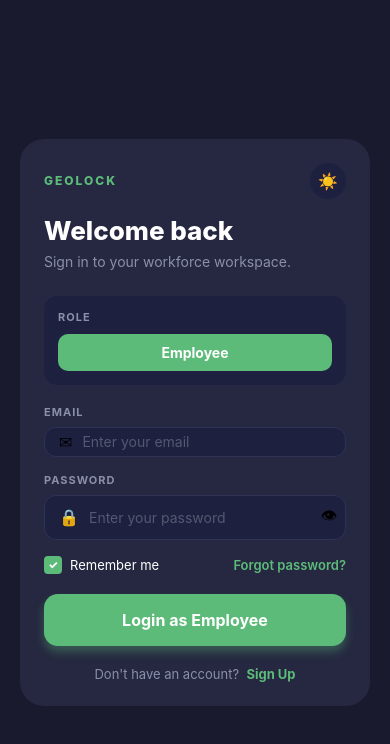
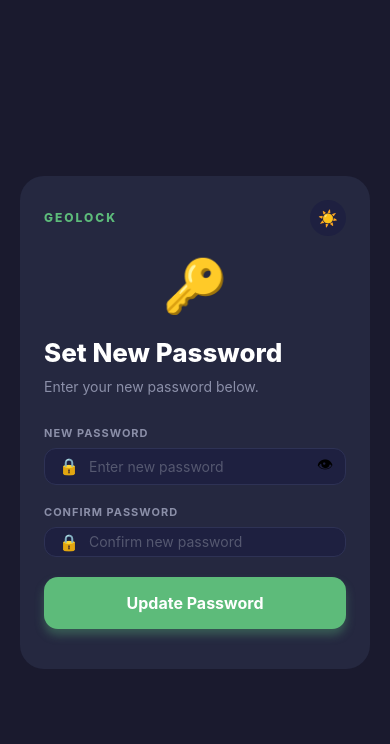
Before and after one commit to mhamza211/Internship-App-1, a React Native app: screen /ResetPassword in a window 390 px wide. Shown: the top 744 px of the page. Built offline with nearby package versions, Linux system fonts and the light colour scheme.

Commit message:
Updated project files

```diff
--- a/App.tsx
+++ b/App.tsx
@@ -1,21 +1,51 @@
 import 'react-native-url-polyfill/auto';
-import React from 'react';
+import React, { useEffect } from 'react';
+import { Linking } from 'react-native';
 import { NavigationContainer } from '@react-navigation/native';
 import { createNativeStackNavigator } from '@react-navigation/native-stack';
 import LoginScreen from './src/screens/LoginScreen';
 import SignupScreen from './src/screens/SignupScreen';
 import ForgotPasswordScreen from './src/screens/ForgotPasswordScreen';
+import ResetPasswordScreen from './src/screens/ResetPasswordScreen';
 import HomeScreen from './src/screens/HomeScreen';
 import CheckInScreen from './src/screens/CheckInScreen';
 import SettingsScreen from './src/screens/SettingsScreen';
 import AttendanceScreen from './src/screens/AttendanceScreen';
 import type { RootStackParamList } from './src/types/navigation';
+import { supabase } from './src/lib/supabase';
 
 const Stack = createNativeStackNavigator<RootStackParamList>();
 
+const linking = {
+  prefixes: ['geolock://'],
+  config: {
+    screens: {
+      ResetPassword: 'reset-password',
+    },
+  },
+};
+
 export default function App() {
+  useEffect(() => {
+    const handleDeepLink = async (url: string | null) => {
+      if (!url) return;
+      if (url.includes('access_token') || url.includes('refresh_token')) {
+        const params = new URLSearchParams(url.split('#')[1] || url.split('?')[1] || '');
+        const accessToken = params.get('access_token');
+        const refreshToken = params.get('refresh_token');
+        if (accessToken && refreshToken) {
+          await supabase.auth.setSession({ access_token: accessToken, refresh_token: refreshToken });
+        }
+      }
+    };
+
+    Linking.getInitialURL().then(handleDeepLink);
+    const sub = Linking.addEventListener('url', (event) => handleDeepLink(event.url));
+    return () => sub.remove();
+  }, []);
+
   return (
-    <NavigationContainer>
+    <NavigationContainer linking={linking}>
       <Stack.Navigator
         screenOptions={{ headerShown: false }}
         initialRouteName="Login"
@@ -23,6 +53,7 @@ export default function App() {
         <Stack.Screen name="Login" component={LoginScreen} />
         <Stack.Screen name="Signup" component={SignupScreen} />
         <Stack.Screen name="ForgotPassword" component={ForgotPasswordScreen} />
+        <Stack.Screen name="ResetPassword" component={ResetPasswordScreen} />
         <Stack.Screen name="Home" component={HomeScreen} />
         <Stack.Screen name="CheckIn" component={CheckInScreen} />
         <Stack.Screen name="Settings" component={SettingsScreen} />
--- /dev/null
+++ b/src/screens/ResetPasswordScreen.tsx
@@ -0,0 +1,191 @@
+import React, { useState } from 'react';
+import {
+  View,
+  Text,
+  StyleSheet,
+  TouchableOpacity,
+  TextInput,
+  StatusBar,
+  SafeAreaView,
+  Platform,
+  ScrollView,
+  Alert,
+  ActivityIndicator,
+} from 'react-native';
+import { useNavigation } from '@react-navigation/native';
+import type { NativeStackNavigationProp } from '@react-navigation/native-stack';
+import type { RootStackParamList } from '../types/navigation';
+import { supabase } from '../lib/supabase';
+
+type NavigationProp = NativeStackNavigationProp<RootStackParamList, 'ResetPassword'>;
+
+const GREEN = '#5DBB7A';
+
+export default function ResetPasswordScreen() {
+  const navigation = useNavigation<NavigationProp>();
+  const [darkMode, setDarkMode] = useState(true);
+  const [password, setPassword] = useState('');
+  const [confirmPassword, setConfirmPassword] = useState('');
+  const [loading, setLoading] = useState(false);
+  const [done, setDone] = useState(false);
+  const [showPassword, setShowPassword] = useState(false);
+
+  const theme = darkMode ? dark : light;
+
+  const handleUpdatePassword = async () => {
+    if (!password || !confirmPassword) {
+      Alert.alert('Missing Fields', 'Please fill in both password fields.');
+      return;
+    }
+    if (password.length < 6) {
+      Alert.alert('Weak Password', 'Password must be at least 6 characters.');
+      return;
+    }
+    if (password !== confirmPassword) {
+      Alert.alert('Mismatch', 'Passwords do not match.');
+      return;
+    }
+
+    setLoading(true);
+    const { error } = await supabase.auth.updateUser({ password });
+    setLoading(false);
+
+    if (error) {
+      Alert.alert('Error', error.message);
+    } else {
+      setDone(true);
+    }
+  };
+
+  return (
+    <SafeAreaView style={[styles.safeArea, { backgroundColor: theme.bg }]}>
+      <StatusBar barStyle={darkMode ? 'light-content' : 'dark-content'} backgroundColor={theme.bg} />
+      <ScrollView
+        contentContainerStyle={styles.scrollContent}
+        keyboardShouldPersistTaps="handled"
+        showsVerticalScrollIndicator={false}
+      >
+        <View style={[styles.card, { backgroundColor: theme.card, shadowColor: theme.shadow }]}>
+          <View style={styles.topRow}>
+            <Text style={styles.brandLabel}>GEOLOCK</Text>
+            <TouchableOpacity
+              style={[styles.themeToggle, { backgroundColor: theme.toggleBg }]}
+              onPress={() => setDarkMode(!darkMode)}
+            >
+              <Text style={styles.themeIcon}>{darkMode ? '☀️' : '🌙'}</Text>
+            </TouchableOpacity>
+          </View>
+
+          {!done ? (
+            <>
+              <View style={styles.iconBox}>
+                <Text style={styles.lockIcon}>🔑</Text>
+              </View>
+
+              <Text style={[styles.title, { color: theme.text }]}>Set New Password</Text>
+              <Text style={[styles.subtitle, { color: theme.subtext }]}>
+                Enter your new password below.
+              </Text>
+
+              <Text style={[styles.fieldLabel, { color: theme.subtext }]}>NEW PASSWORD</Text>
+              <View style={[styles.inputBox, { backgroundColor: theme.inputBg, borderColor: theme.border }]}>
+                <Text style={styles.inputIcon}>🔒</Text>
+                <TextInput
+                  style={[styles.input, { color: theme.text }]}
+                  value={password}
+                  onChangeText={setPassword}
+                  placeholder="Enter new password"
+                  placeholderTextColor={theme.placeholder}
+                  secureTextEntry={!showPassword}
+                  autoCapitalize="none"
+                />
+                <TouchableOpacity onPress={() => setShowPassword(!showPassword)}>
+                  <Text style={{ fontSize: 16 }}>{showPassword ? '🙈' : '👁'}</Text>
+                </TouchableOpacity>
+              </View>
+
+              <Text style={[styles.fieldLabel, { color: theme.subtext }]}>CONFIRM PASSWORD</Text>
+              <View style={[styles.inputBox, { backgroundColor: theme.inputBg, borderColor: theme.border }]}>
+                <Text style={styles.inputIcon}>🔒</Text>
+                <TextInput
+                  style={[styles.input, { color: theme.text }]}
+                  value={confirmPassword}
+                  onChangeText={setConfirmPassword}
+                  placeholder="Confirm new password"
+                  placeholderTextColor={theme.placeholder}
+                  secureTextEntry={!showPassword}
+                  autoCapitalize="none"
+                />
+              </View>
+
+              <TouchableOpacity
+                style={[styles.resetBtn, loading && styles.resetBtnDisabled]}
+                onPress={handleUpdatePassword}
+                disabled={loading}
+                activeOpacity={0.85}
+              >
+                {loading
+                  ? <ActivityIndicator color="#FFF" />
+                  : <Text style={styles.resetBtnText}>Update Password</Text>
+                }
+              </TouchableOpacity>
+            </>
+          ) : (
+            <View style={styles.successBox}>
+              <View style={styles.successIconBox}>
+                <Text style={styles.successIcon}>✅</Text>
+              </View>
+              <Text style={[styles.successTitle, { color: theme.text }]}>Password Updated!</Text>
+              <Text style={[styles.successSub, { color: theme.subtext }]}>
+                Your password has been changed successfully. You can now log in with your new password.
+              </Text>
+
+              <TouchableOpacity
+                style={styles.resetBtn}
+                onPress={() => navigation.replace('Login')}
+                activeOpacity={0.85}
+              >
+                <Text style={styles.resetBtnText}>Back to Login</Text>
+              </TouchableOpacity>
+            </View>
+          )}
+        </View>
+      </ScrollView>
+    </SafeAreaView>
+  );
+}
+
+const dark = {
+  bg: '#1A1A2E', card: '#252840', text: '#FFFFFF', subtext: '#8B8FA8',
+  inputBg: '#1E2040', border: '#2E3255', placeholder: '#555870', toggleBg: '#1E2040', shadow: '#000',
+};
+const light = {
+  bg: '#F0F2F8', card: '#FFFFFF', text: '#1A1A2E', subtext: '#888',
+  inputBg: '#F5F5F8', border: '#E5E7EB', placeholder: '#AAA', toggleBg: '#F0F2F8', shadow: '#C0C0D0',
+};
+
+const styles = StyleSheet.create({
+  safeArea: { flex: 1 },
+  scrollContent: { flexGrow: 1, alignItems: 'center', justifyContent: 'center', paddingHorizontal: 20, paddingVertical: 40 },
+  card: { width: '100%', borderRadius: 24, padding: 24, shadowOffset: { width: 0, height: 8 }, shadowOpacity: 0.15, shadowRadius: 20, elevation: 10 },
+  topRow: { flexDirection: 'row', justifyContent: 'space-between', alignItems: 'center', marginBottom: 8 },
+  brandLabel: { color: GREEN, fontSize: 12, fontWeight: '800', letterSpacing: 2 },
+  themeToggle: { width: 36, height: 36, borderRadius: 18, alignItems: 'center', justifyContent: 'center' },
+  themeIcon: { fontSize: 16 },
+  iconBox: { alignItems: 'center', marginBottom: 20, marginTop: 10 },
+  lockIcon: { fontSize: 52 },
+  title: { fontSize: 26, fontWeight: '800', marginBottom: 8 },
+  subtitle: { fontSize: 14, marginBottom: 28, lineHeight: 22 },
+  fieldLabel: { fontSize: 11, fontWeight: '700', letterSpacing: 1, marginBottom: 8 },
+  inputBox: { flexDirection: 'row', alignItems: 'center', borderRadius: 12, borderWidth: 1, paddingHorizontal: 14, paddingVertical: Platform.OS === 'ios' ? 14 : 4, marginBottom: 20, gap: 10 },
+  inputIcon: { fontSize: 16 },
+  input: { flex: 1, fontSize: 14 },
+  resetBtn: { backgroundColor: GREEN, borderRadius: 14, paddingVertical: 16, alignItems: 'center', marginBottom: 16, shadowColor: GREEN, shadowOffset: { width: 0, height: 6 }, shadowOpacity: 0.35, shadowRadius: 10, elevation: 6 },
+  resetBtnDisabled: { backgroundColor: '#3A7A50', shadowOpacity: 0 },
+  resetBtnText: { color: '#FFF', fontSize: 16, fontWeight: '700' },
+  successBox: { alignItems: 'center', paddingTop: 10 },
+  successIconBox: { marginBottom: 16 },
+  successIcon: { fontSize: 56 },
+  successTitle: { fontSize: 24, fontWeight: '800', marginBottom: 12 },
+  successSub: { fontSize: 14, lineHeight: 22, textAlign: 'center', marginBottom: 28 },
+});
--- a/src/types/navigation.ts
+++ b/src/types/navigation.ts
@@ -6,4 +6,5 @@ export type RootStackParamList = {
   CheckIn: undefined;
   Settings: undefined;
   Attendance: undefined;
+  ResetPassword: undefined;
 };
```
Also changed, not shown: 1 other file (tests, documents, lock files or other folders).
